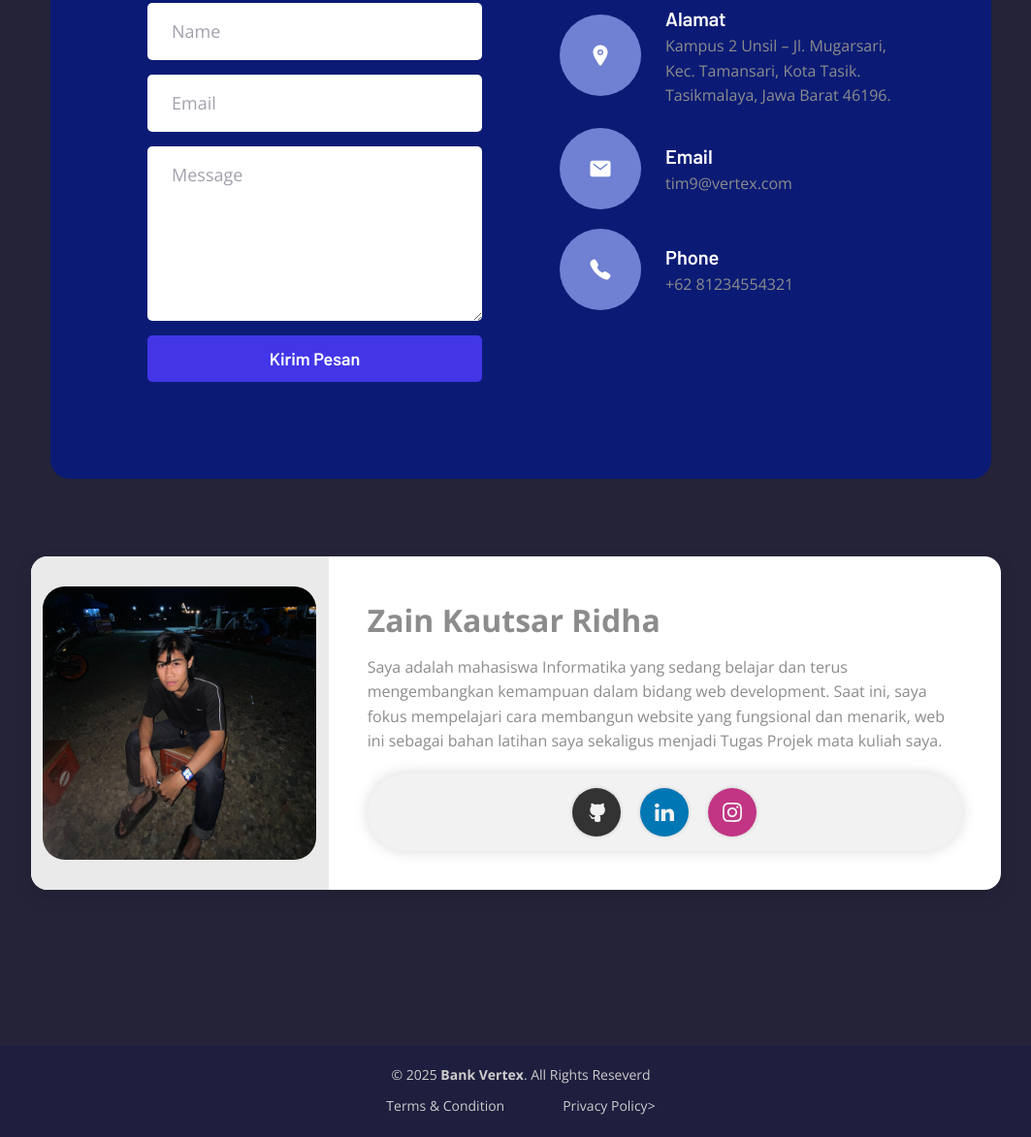
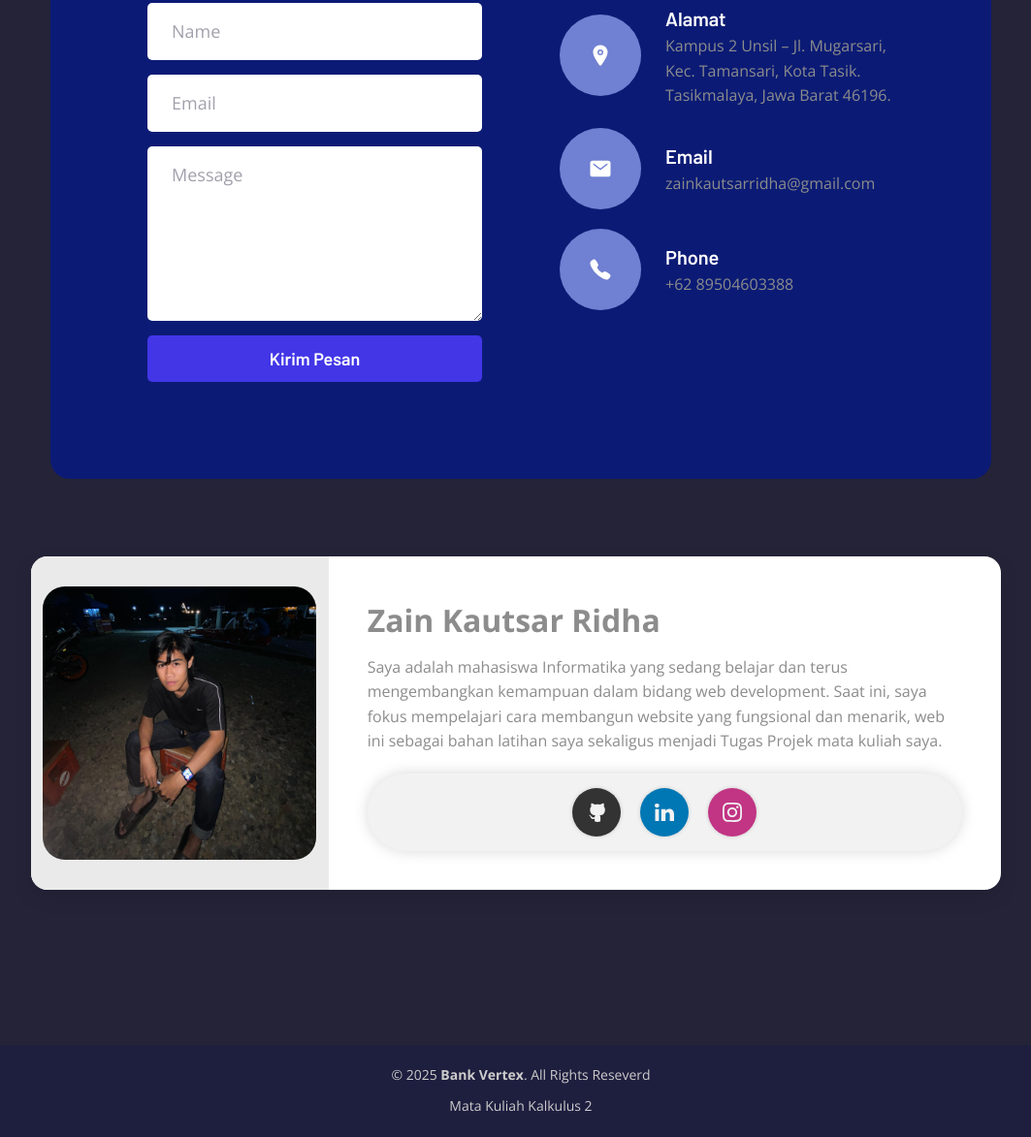
Before and after one commit to ZainKautsar-doc/KalkulusProjek, a plain HTML site: page index.html in a window 1280 px wide. Shown: the part 2918-4091 px from the top of the page at 97% size, without its empty margins (103-1166 px from the left). Drawn offline with nearby package versions, Linux system fonts and the light colour scheme; files whose address does not match are found by name.

Commit message:
Modif kontak

```diff
--- a/index.html
+++ b/index.html
@@ -315,7 +315,7 @@
                       <h3 class="contact-item-title">Email</h3>
 
                       <a href="mailto:hello@ethan.com" class="contact-item-link"
-                        >tim9@vertex.com</a
+                        >zainkautsarridha@gmail.com</a
                       >
                     </div>
                   </li>
@@ -329,7 +329,7 @@
                       <h3 class="contact-item-title">Phone</h3>
 
                       <a href="tel:+1234567890" class="contact-item-link"
-                        >+62 81234554321</a
+                        >+62 89504603388</a
                       >
                     </div>
                   </li>
@@ -439,11 +439,7 @@ href="https://cdn.jsdelivr.net/npm/swiper@11/swiper-bundle.min.css"
 
         <ul class="footer-list">
           <li>
-           <p>Terms & Condition</p>
-          </li>
-
-          <li>
-            <p>Privacy Policy</p>>
+           <p>Mata Kuliah Kalkulus 2</p>
           </li>
         </ul>
       </div>
```
